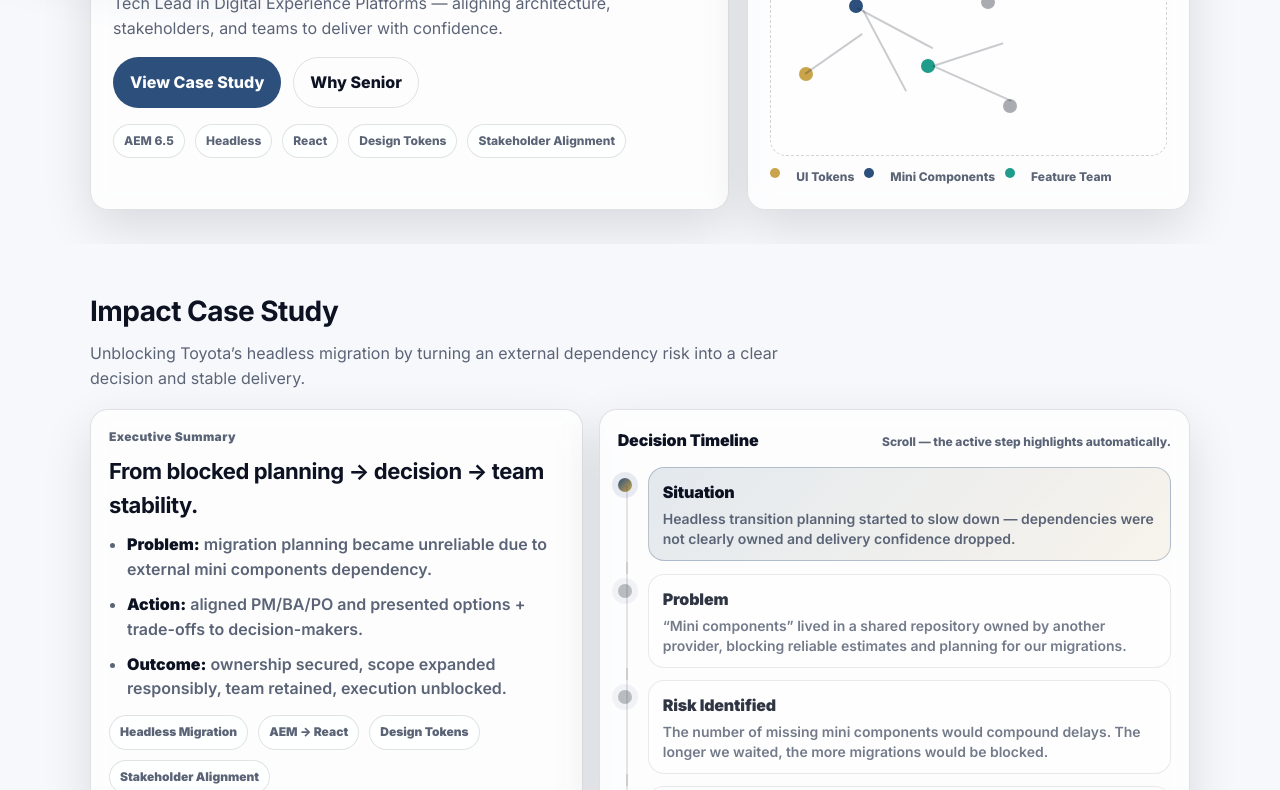
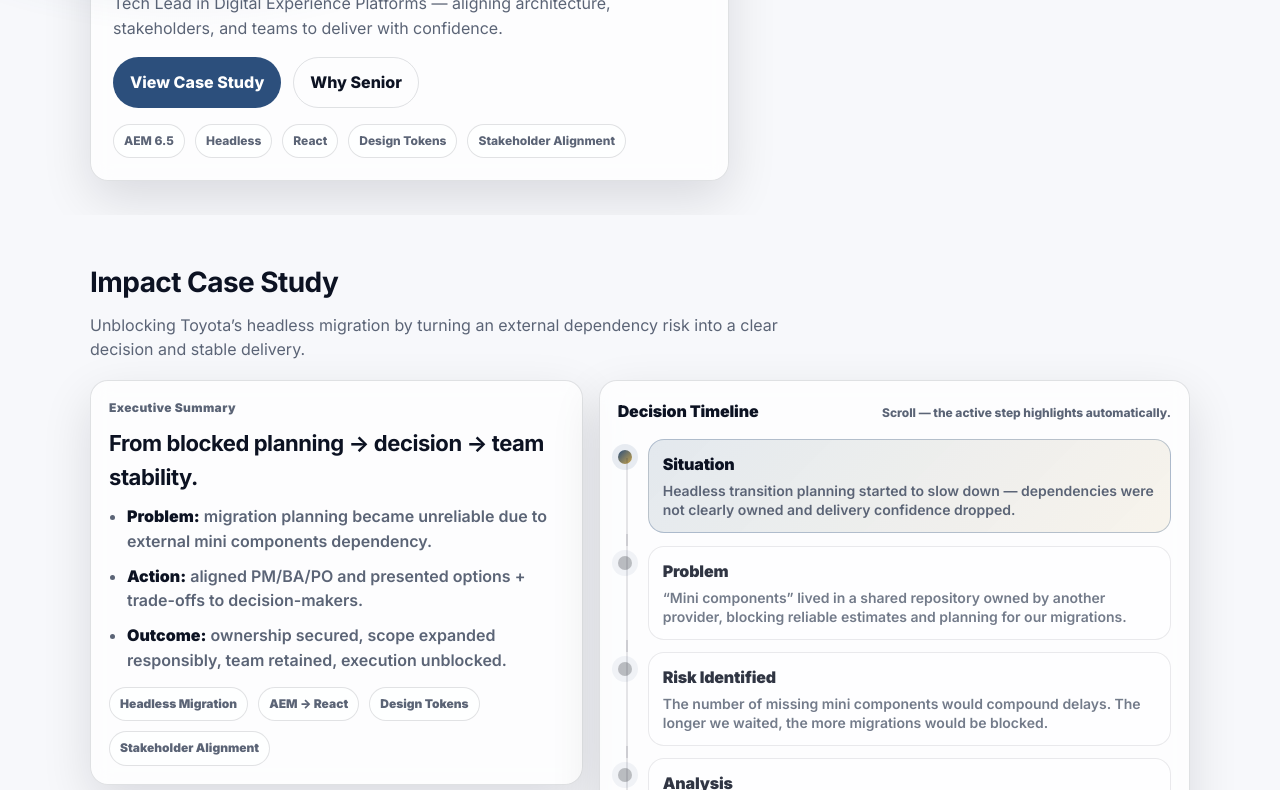
Before and after one commit to Thequalizer/senior-assessment, a plain HTML site: page index.html in a window 1280 px wide. Shown: the part 257-1047 px from the top of the page. Drawn offline with Linux system fonts and the light colour scheme.

Commit message:
Update site

```diff
--- a/index.html
+++ b/index.html
@@ -52,29 +52,6 @@
                 </div>
             </div>
 
-            <aside class="hero__visual glass" data-reveal data-reveal-delay="120" aria-label="Mini components visual">
-                <div class="visual__title">Mini Components<br />Dependency Map</div>
-
-                <div class="map" aria-hidden="true">
-                    <div class="node n1"></div>
-                    <div class="node n2"></div>
-                    <div class="node n3"></div>
-                    <div class="node n4"></div>
-                    <div class="node n5"></div>
-
-                    <div class="edge e1"></div>
-                    <div class="edge e2"></div>
-                    <div class="edge e3"></div>
-                    <div class="edge e4"></div>
-                    <div class="edge e5"></div>
-                </div>
-
-                <div class="visual__legend">
-                    <span class="dot d1"></span> UI Tokens
-                    <span class="dot d2"></span> Mini Components
-                    <span class="dot d3"></span> Feature Team
-                </div>
-            </aside>
         </div>
 
         <div class="hero__bg" aria-hidden="true"></div>
```
